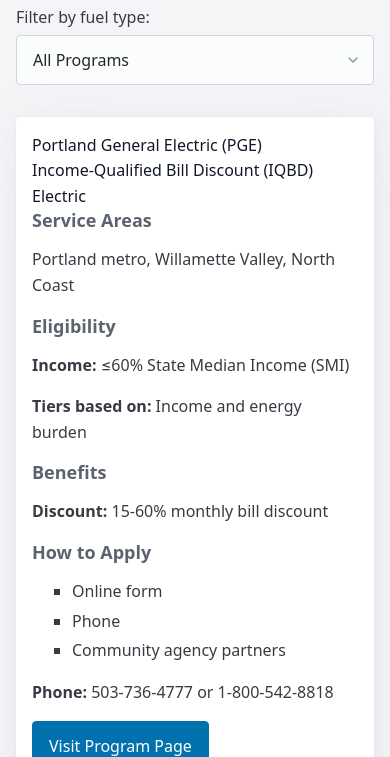
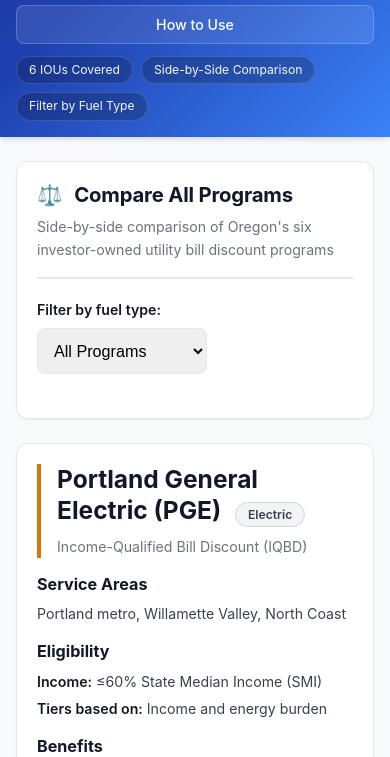
Before and after one commit to kamrawr/oregon-utility-discount-tool, a plain HTML site: page compare.html in a window 390 px wide. Shown: the part 367-1124 px from the top of the page. Drawn offline with nearby package versions, Linux system fonts and the light colour scheme.

Commit message:
Add Compare Programs to navigation and redesign compare page
- Added 'Compare Programs' link to main navigation menu
- Redesigned compare.html to match new design system
- Same header, navigation, and footer as index page
- Program cards now use new card styling with color-coded borders
- Orange borders for electric utilities, blue for gas
- Apply Online and Program Details buttons on each card
- Proper typography and spacing throughout
- Responsive grid layout
- Filter by fuel type functionality maintained

```diff
--- /dev/null
+++ b/compare-old.html
@@ -0,0 +1,54 @@
+<!DOCTYPE html>
+<html lang="en" data-theme="light">
+<head>
+    <meta charset="UTF-8">
+    <meta name="viewport" content="width=device-width, initial-scale=1.0">
+    <title>Compare Programs - Oregon Utility Bill Discount Finder</title>
+    <link rel="stylesheet" href="https://cdn.jsdelivr.net/npm/@picocss/pico@2/css/pico.min.css">
+    <link rel="stylesheet" href="css/style.css">
+</head>
+<body>
+    <nav class="container-fluid">
+        <ul>
+            <li><strong>Oregon Utility Bill Discount Finder</strong></li>
+        </ul>
+        <ul>
+            <li><a href="index.html">Screening Tool</a></li>
+            <li><a href="compare.html">Compare Programs</a></li>
+            <li><a href="index.html#resources">Resources</a></li>
+        </ul>
+    </nav>
+
+    <main class="container">
+        <hgroup>
+            <h1>Compare All Programs</h1>
+            <p>Side-by-side comparison of Oregon's six investor-owned utility bill discount programs.</p>
+        </hgroup>
+
+        <section id="filter-section">
+            <label>
+                Filter by fuel type:
+                <select id="fuel-filter">
+                    <option value="all">All Programs</option>
+                    <option value="electric">Electric Only</option>
+                    <option value="gas">Natural Gas Only</option>
+                </select>
+            </label>
+        </section>
+
+        <section id="comparison-grid">
+            <!-- Populated by JavaScript -->
+        </section>
+    </main>
+
+    <footer class="container">
+        <small>
+            Data current as of 2025. Programs authorized under Oregon HB 2475 and OPUC Docket UM 2211.<br>
+            Tool maintained by <a href="https://github.com/isaiahkamrar">Community Consulting Partners LLC</a>.
+        </small>
+    </footer>
+
+    <script src="js/data-loader.js"></script>
+    <script src="js/compare.js"></script>
+</body>
+</html>
--- a/compare.html
+++ b/compare.html
@@ -1,51 +1,83 @@
 <!DOCTYPE html>
-<html lang="en" data-theme="light">
+<html lang="en">
 <head>
     <meta charset="UTF-8">
     <meta name="viewport" content="width=device-width, initial-scale=1.0">
-    <title>Compare Programs - Oregon Utility Bill Discount Finder</title>
-    <link rel="stylesheet" href="https://cdn.jsdelivr.net/npm/@picocss/pico@2/css/pico.min.css">
-    <link rel="stylesheet" href="css/style.css">
+    <title>Compare Programs | Oregon Utility Bill Discount Navigator</title>
+    <meta name="description" content="Side-by-side comparison of all Oregon IOU income-qualified bill discount programs">
+    <link rel="stylesheet" href="css/main.css">
 </head>
 <body>
-    <nav class="container-fluid">
-        <ul>
-            <li><strong>Oregon Utility Bill Discount Finder</strong></li>
-        </ul>
-        <ul>
-            <li><a href="index.html">Screening Tool</a></li>
-            <li><a href="compare.html">Compare Programs</a></li>
-            <li><a href="index.html#resources">Resources</a></li>
-        </ul>
-    </nav>
+    <!-- Header with navigation -->
+    <header class="site-header">
+        <div class="header-container">
+            <div class="header-top">
+                <h1 class="site-title">Oregon Utility Bill Discount Navigator</h1>
+            </div>
 
-    <main class="container">
-        <hgroup>
-            <h1>Compare All Programs</h1>
-            <p>Side-by-side comparison of Oregon's six investor-owned utility bill discount programs.</p>
-        </hgroup>
+            <p class="site-tagline">
+                Professional screening tool for income-qualified utility bill discount programs across Oregon's investor-owned utilities.
+                Built for CBO staff, social workers, and community navigators.
+            </p>
 
-        <section id="filter-section">
-            <label>
-                Filter by fuel type:
-                <select id="fuel-filter">
+            <nav class="main-nav" aria-label="Main navigation">
+                <a href="index.html#background" class="nav-link">Background</a>
+                <a href="index.html#policy" class="nav-link">Policy Context</a>
+                <a href="index.html#programs" class="nav-link">Programs Overview</a>
+                <a href="index.html#screening" class="nav-link">Screening Tool</a>
+                <a href="compare.html" class="nav-link active">Compare Programs</a>
+                <a href="index.html#resources" class="nav-link">Resources</a>
+                <a href="index.html#how-to-use" class="nav-link">How to Use</a>
+            </nav>
+
+            <div class="header-badges">
+                <span class="header-badge">6 IOUs Covered</span>
+                <span class="header-badge">Side-by-Side Comparison</span>
+                <span class="header-badge">Filter by Fuel Type</span>
+            </div>
+        </div>
+    </header>
+
+    <!-- Main content -->
+    <div class="page-container">
+        <section class="card">
+            <div class="card-header">
+                <h2 class="card-title">
+                    <span aria-hidden="true">⚖️</span>
+                    Compare All Programs
+                </h2>
+                <p class="card-description">
+                    Side-by-side comparison of Oregon's six investor-owned utility bill discount programs
+                </p>
+            </div>
+
+            <div class="form-group">
+                <label class="form-label" for="fuel-filter">Filter by fuel type:</label>
+                <select id="fuel-filter" style="max-width: 300px; padding: var(--space-3); border: 1px solid var(--border-color); border-radius: var(--border-radius); font-size: var(--font-size-base);">
                     <option value="all">All Programs</option>
                     <option value="electric">Electric Only</option>
                     <option value="gas">Natural Gas Only</option>
                 </select>
-            </label>
+            </div>
         </section>
 
-        <section id="comparison-grid">
+        <div id="comparison-grid" style="display: grid; grid-template-columns: repeat(auto-fit, minmax(320px, 1fr)); gap: var(--space-6); margin-top: var(--space-6);">
             <!-- Populated by JavaScript -->
-        </section>
-    </main>
+        </div>
+    </div>
 
-    <footer class="container">
-        <small>
-            Data current as of 2025. Programs authorized under Oregon HB 2475 and OPUC Docket UM 2211.<br>
-            Tool maintained by <a href="https://github.com/isaiahkamrar">Community Consulting Partners LLC</a>.
-        </small>
+    <!-- Footer -->
+    <footer style="background: var(--bg-tertiary); padding: var(--space-8) var(--space-6); text-align: center; font-size: var(--font-size-sm); color: var(--text-tertiary);">
+        <p>
+            <strong>Oregon Utility Bill Discount Navigator</strong><br>
+            Maintained by Community Consulting Partners LLC (Isaiah Kamrar)<br>
+            Data current as of January 2025 | Programs authorized under HB 2475 & OPUC UM 2211
+        </p>
+        <p style="margin-top: var(--space-4);">
+            <a href="https://github.com/isaiahkamrar" target="_blank">GitHub</a> |
+            <a href="index.html#background">About</a> |
+            <a href="index.html#resources">Resources</a>
+        </p>
     </footer>
 
     <script src="js/data-loader.js"></script>
--- a/js/compare.js
+++ b/js/compare.js
@@ -58,52 +58,61 @@ class ProgramComparison {
     }
 
     createComparisonCard(program) {
-        const article = document.createElement('article');
-        article.className = 'comparison-card';
+        const article = document.createElement('div');
+        article.className = 'card';
 
-        const fuelClass = program.fuel_type.toLowerCase().includes('electric') ? 'electric' : 'gas';
+        const fuelColor = program.fuel_type.toLowerCase().includes('electric') ? 'var(--color-warning)' : 'var(--color-info)';
 
         article.innerHTML = `
-            <div class="utility-name">${program.utility}</div>
-            <div class="program-name">${program.program_name}</div>
-            <span class="fuel-badge ${fuelClass}">${program.fuel_type}</span>
-
-            <div class="detail-section">
-                <h5>Service Areas</h5>
-                <p>${program.service_areas.join(', ')}</p>
+            <div style="border-left: 4px solid ${fuelColor}; padding-left: var(--space-4); margin-bottom: var(--space-4);">
+                <h3 style="margin: 0 0 var(--space-2);">
+                    ${program.utility}
+                    <span class="badge badge-neutral" style="margin-left: var(--space-2);">${program.fuel_type}</span>
+                </h3>
+                <p style="margin: 0; font-size: var(--font-size-sm); color: var(--text-tertiary);">
+                    ${program.program_name}
+                </p>
             </div>
 
-            <div class="detail-section">
-                <h5>Eligibility</h5>
-                <p><strong>Income:</strong> ${program.eligibility.income_standard}</p>
-                <p><strong>Tiers based on:</strong> ${program.eligibility.tiers_based_on}</p>
-                ${program.eligibility.special_notes ? `<p><small>${program.eligibility.special_notes}</small></p>` : ''}
+            <div style="margin-bottom: var(--space-4);">
+                <h4 style="font-size: var(--font-size-base); margin-bottom: var(--space-2); color: var(--text-primary);">Service Areas</h4>
+                <p style="font-size: var(--font-size-sm); color: var(--text-secondary); margin: 0;">${program.service_areas.join(', ')}</p>
             </div>
 
-            <div class="detail-section">
-                <h5>Benefits</h5>
-                <p><strong>Discount:</strong> ${program.benefits.discount_range}</p>
-                ${this.renderTiers(program)}
-                ${program.benefits.duration ? `<p><small>${program.benefits.duration}</small></p>` : ''}
+            <div style="margin-bottom: var(--space-4);">
+                <h4 style="font-size: var(--font-size-base); margin-bottom: var(--space-2); color: var(--text-primary);">Eligibility</h4>
+                <p style="font-size: var(--font-size-sm); margin: var(--space-1) 0;"><strong>Income:</strong> ${program.eligibility.income_standard}</p>
+                <p style="font-size: var(--font-size-sm); margin: var(--space-1) 0;"><strong>Tiers based on:</strong> ${program.eligibility.tiers_based_on}</p>
+                ${program.eligibility.special_notes ? `<p style="font-size: var(--font-size-xs); color: var(--text-tertiary); margin-top: var(--space-2);">${program.eligibility.special_notes}</p>` : ''}
             </div>
 
-            <div class="detail-section">
-                <h5>How to Apply</h5>
-                <ul>
-                    ${program.application.methods.map(m => `<li>${m}</li>`).join('')}
-                </ul>
-                <p><strong>Phone:</strong> ${program.application.phone}</p>
+            <div style="margin-bottom: var(--space-4);">
+                <h4 style="font-size: var(--font-size-base); margin-bottom: var(--space-2); color: var(--text-primary);">Benefits</h4>
+                <p style="font-size: var(--font-size-sm); margin: var(--space-1) 0;"><strong>Discount:</strong> ${program.benefits.discount_range}</p>
+                ${this.renderTiers(program)}
+                ${program.benefits.duration ? `<p style="font-size: var(--font-size-xs); color: var(--text-tertiary); margin-top: var(--space-2);">${program.benefits.duration}</p>` : ''}
             </div>
 
-            <div style="margin-top: 1rem;">
-                <a href="${program.application.primary_link}" target="_blank" role="button">Visit Program Page</a>
+            <div style="margin-bottom: var(--space-4);">
+                <h4 style="font-size: var(--font-size-base); margin-bottom: var(--space-2); color: var(--text-primary);">How to Apply</h4>
+                <p style="font-size: var(--font-size-sm); margin: var(--space-1) 0;"><strong>Phone:</strong> ${program.application.phone}</p>
+                <p style="font-size: var(--font-size-sm); margin: var(--space-1) 0;"><strong>Methods:</strong> ${program.application.methods.join(', ')}</p>
             </div>
 
-            <details style="margin-top: 1rem;">
-                <summary>Additional Resources</summary>
-                <ul>
+            <div class="btn-group">
+                <a href="${program.application.online_form}" target="_blank" rel="noopener" class="btn btn-primary">
+                    Apply Online →
+                </a>
+                <a href="${program.application.primary_link}" target="_blank" rel="noopener" class="btn btn-secondary">
+                    Program Details
+                </a>
+            </div>
+
+            <details style="margin-top: var(--space-4); font-size: var(--font-size-sm);">
+                <summary style="cursor: pointer; font-weight: var(--font-weight-semibold); color: var(--text-primary);">Additional Resources</summary>
+                <ul style="margin-top: var(--space-2); padding-left: var(--space-5);">
                     ${program.resources.map(r => `
-                        <li><a href="${r.url}" target="_blank">${r.title}</a></li>
+                        <li style="margin-bottom: var(--space-1);"><a href="${r.url}" target="_blank" rel="noopener">${r.title}</a></li>
                     `).join('')}
                 </ul>
             </details>
@@ -115,12 +124,12 @@ class ProgramComparison {
     renderTiers(program) {
         if (Array.isArray(program.benefits.tiers)) {
             return `
-                <ul style="font-size: 0.9rem; margin-top: 0.5rem;">
+                <ul style="font-size: var(--font-size-sm); margin-top: var(--space-2); padding-left: var(--space-5); line-height: var(--line-height-relaxed);">
                     ${program.benefits.tiers.map(tier => {
                         if (tier.income) {
-                            return `<li><strong>Tier ${tier.tier}:</strong> ${tier.income}<br>${tier.bill_discount} discount</li>`;
+                            return `<li style="margin-bottom: var(--space-1);"><strong>Tier ${tier.tier}:</strong> ${tier.income} → ${tier.bill_discount} discount</li>`;
                         } else if (tier.discount) {
-                            return `<li><strong>Tier ${tier.tier}:</strong> ${tier.discount} (${tier.criteria})</li>`;
+                            return `<li style="margin-bottom: var(--space-1);"><strong>Tier ${tier.tier}:</strong> ${tier.discount} (${tier.criteria})</li>`;
                         }
                         return '';
                     }).join('')}
```
Also changed, not shown: index.html (+1 -0 lines).
